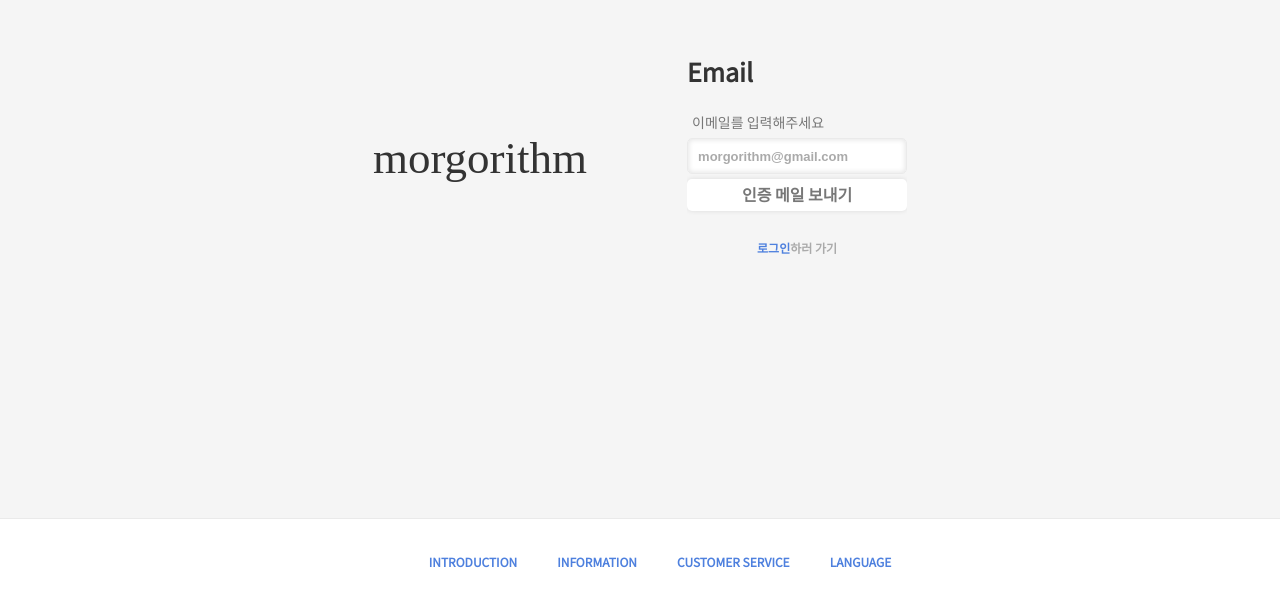
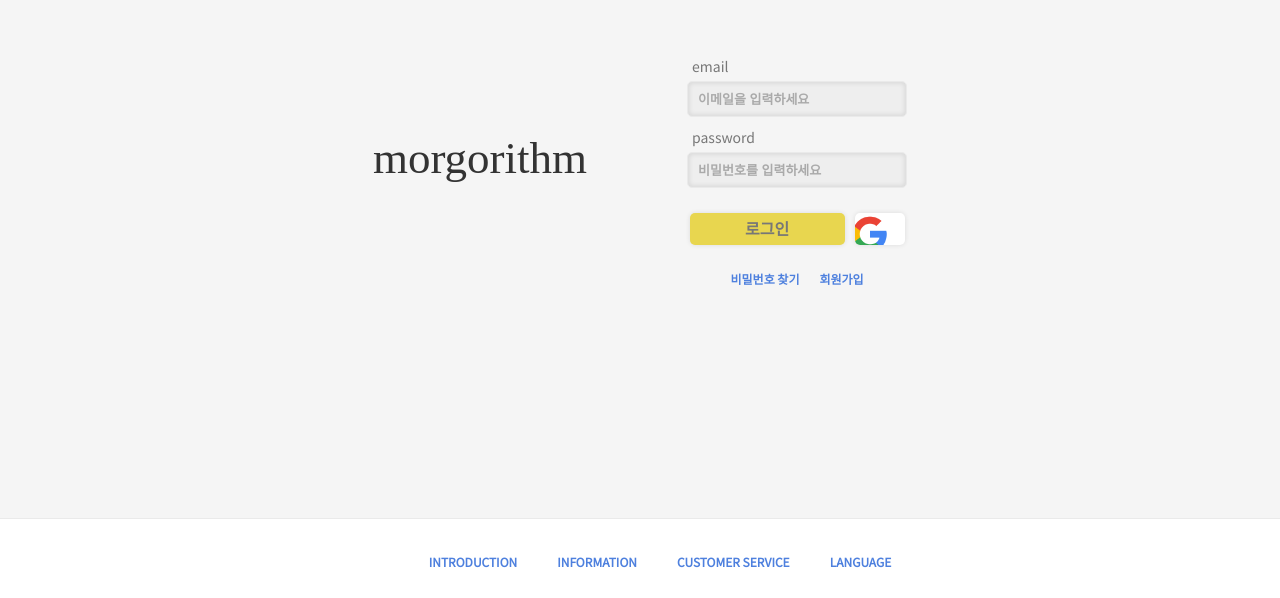
Before and after one commit to jngcii/morgorithm-client, a React app: page / in a window 1280 px wide. Shown: the part 202-800 px from the top of the page. Built offline with nearby package versions, Linux system fonts and the light colour scheme; a web font is replaced by a local one.

Commit message:
Update sign up component

```diff
--- a/src/Components/Auth/index.js
+++ b/src/Components/Auth/index.js
@@ -6,7 +6,7 @@ import SignUp from "../SignUp";
 const cx = classNames.bind(styles);
 
 export default ({ setIsLoggedIn }) => {
-  const [isExist, setIsExist] = useState(false);
+  const [isExist, setIsExist] = useState(true);
 
   return (
     <div className={cx("wrapper")}>
--- a/src/Components/EmailVerification/index.js
+++ b/src/Components/InputEmail/index.js
@@ -10,23 +10,22 @@ export default ({setStep}) => {
   if (isVerifying) {
 
     return (
-      <div>
-        <span className={cx("tag")}></span>
+      <div className={cx("wrapper")}>
         <input className={cx("code")} spellCheck={false} placeholder={"인증코드를 입력해주세요"} />
         <span className={cx("btn", "code")} onClick={()=>setStep("credential")}>인증</span>
         <div className={cx("re")} onClick={()=>setIsVerifying(false)}>이메일 다시 입력하기</div>
-        {err === "typeErr" && <span className={cx("err")}>잘못된 인증코드입니다.</span>}
+        {err === "typeErr" && <span className={cx("err")}>잘못된 인증코드입니다</span>}
       </div>
     );
 
   } else {
 
     return (
-      <div>
+      <div className={cx("wrapper")}>
         <span className={cx("tag")}>이메일를 입력해주세요</span>
         <input spellCheck={false} placeholder="morgorithm@gmail.com" />
-        {err === "typeErr" && <span className={cx("err")}>이메일 양식이 맞지 않습니다.</span>}
-        {err === "uniqueErr" && <span className={cx("err")}>이미 존재하는 이메일입니다.</span>}
+        {err === "typeErr" && <span className={cx("err")}>이메일 양식이 맞지 않습니다</span>}
+        {err === "uniqueErr" && <span className={cx("err")}>이미 존재하는 이메일입니다</span>}
         <div className={cx("btn")} onClick={()=>setIsVerifying(true)}>인증 메일 보내기</div>
       </div>
     );
--- a/src/Components/EmailVerification/styles.module.scss
+++ b/src/Components/InputEmail/styles.module.scss
@@ -33,6 +33,8 @@ input {
   background-color: #fff;
   font-weight: 700;
   color: $darkGreyColor;
+  width: $authInputWidth - 10px;
+  margin: 10px auto;
 
   &.code {
       box-sizing: border-box;
--- /dev/null
+++ b/src/Components/InputMore/styles.module.scss
@@ -0,0 +1,21 @@
+@import "src/Styles/utils.scss";
+
+.tag {
+  margin-left: 5px;
+  @include tagFont();
+}
+
+input {
+  display: block;
+  margin: 5px auto;
+  @include authInput();
+}
+
+.btn {
+  @include btn();
+  width: $authInputWidth - 10px;
+  margin: 10px auto;
+  background-color: #fff;
+  font-weight: 700;
+  color: $darkGreyColor;
+}
--- /dev/null
+++ b/src/Components/InputUser/index.js
@@ -0,0 +1,33 @@
+import React, { useState } from "react";
+import classNames from "classnames/bind";
+import styles from "./styles.module.scss";
+const cx = classNames.bind(styles);
+
+export default ({ setStep, setIsLoggedIn }) => {
+  const [err, setErr] = useState(null);
+
+  return (
+    <div>
+      <input spellCheck={false} placeholder="닉네임을 입력해주세요 *" />
+      {/* <span className={cx("tag")}>이름을 입력해주세요</span>
+      <input spellCheck={false} placeholder="홍길동" /> */}
+      <input spellCheck={false} placeholder={"비밀번호를 입력하세요"} />
+      <input spellCheck={false} placeholder={"비밀번호를 다시 입력하세요"} />
+      {err === "typeErr" && (
+        <span className={cx("err")}>잘못된 닉네임입니다</span>
+      )}
+      {err === "uniqueErr" && (
+        <span className={cx("err")}>이미 존재하는 닉네임입니다</span>
+      )}
+      {err === "pwErr" && (
+        <span className={cx("err")}>잘못된 비밀번호입니다</span>
+      )}
+      {err === "pw2Err" && (
+        <span className={cx("err")}>비밀번호를 다시 확인해주세요 *</span>
+      )}
+      <div className={cx("btn")} onClick={() => setIsLoggedIn(true)}>
+        계정 만들기
+      </div>
+    </div>
+  );
+};
--- /dev/null
+++ b/src/Components/InputUser/styles.module.scss
@@ -0,0 +1,21 @@
+@import "src/Styles/utils.scss";
+
+input {
+  display: block;
+  margin: 5px auto;
+  @include authInput();
+}
+
+.err {
+  color: $redColor;
+  font-size: 12px;
+}
+
+.btn {
+  @include btn();
+  width: $authInputWidth - 10px;
+  margin: 10px auto;
+  background-color: #fff;
+  font-weight: 700;
+  color: $darkGreyColor;
+}
--- a/src/Components/SignIn/index.js
+++ b/src/Components/SignIn/index.js
@@ -24,7 +24,7 @@ export default ({ setIsLoggedIn, setIsExist }) => (
     </div>
 
     <ul className={cx("except")}>
-      <li>ID/PW 찾기</li>
+      <li>비밀번호 찾기</li>
       <li onClick={() => setIsExist(false)}>회원가입</li>
     </ul>
   </div>
--- a/src/Components/SignUp/index.js
+++ b/src/Components/SignUp/index.js
@@ -1,7 +1,8 @@
 import React, { useState } from "react";
 import classNames from "classnames/bind";
 import styles from "./styles.module.scss";
-import EmailVerification from "../EmailVerification";
+import InputEmail from "../InputEmail";
+import InputUser from "../InputUser";
 const cx = classNames.bind(styles);
 
 export default ({ setIsLoggedIn, setIsExist }) => {
@@ -11,22 +12,15 @@ export default ({ setIsLoggedIn, setIsExist }) => {
     <div className={cx("wrapper")}>
       {step === "email" && <h1 className={cx("header")}>Email</h1>}
       {step === "credential" && <h1 className={cx("header")}>회원 정보</h1>}
-      {step === "moreinfo" && <h1 className={cx("header")}>부가 정보</h1>}
+      {/* {step === "moreinfo" && <h1 className={cx("header")}>부가 정보</h1>} */}
 
       <div className={cx("all", step)}>
         <div className={cx("container")}>
-          <EmailVerification setStep={setStep} />
+          <InputEmail setStep={setStep} />
         </div>
-        <div
-          className={cx("container")}
-          onClick={() => setStep("moreinfo")}
-          style={{ backgroundColor: "red" }}
-        />
-        <div
-          className={cx("container")}
-          onClick={() => setStep("email")}
-          style={{ backgroundColor: "purple" }}
-        />
+        <div className={cx("container")}>
+          <InputUser setStep={setStep} setIsLoggedIn={setIsLoggedIn} />
+        </div>
       </div>
 
       <div className={cx("except")}>
--- a/src/Components/SignUp/styles.module.scss
+++ b/src/Components/SignUp/styles.module.scss
@@ -13,24 +13,31 @@
   .all {
     position: relative;
     display: flex;
-        width: $authInputWidth*4;
-        transition: .25s;
+    width: $authInputWidth * 4;
+    transition: 0.25s;
 
     .container {
+      display: flex;
+      align-items: center;
       width: $authInputWidth;
-            height: 80px;
     }
 
-        &.email { left: 0; }
-        &.credential { left: -$authInputWidth; }
-        &.moreinfo {left: -$authInputWidth*2; }
+    &.email {
+      left: 0;
+    }
+    &.credential {
+      left: -$authInputWidth;
+    }
+    &.moreinfo {
+      left: -$authInputWidth * 2;
+    }
   }
 }
 
 .except {
   height: 50px;
   text-align: center;
-    margin-top: 45px;
+  margin-top: 15px;
 
   span {
     font-size: 12px;
--- a/src/styles/utils.scss
+++ b/src/styles/utils.scss
@@ -44,7 +44,7 @@ $authInputWidth: 220px;
   width: $authInputWidth;
   height: 36px;
   border-radius: 5px;
-  background-color: #fff;
+  background-color: #eee;
   border: 1px solid #eaeaea;
   box-shadow: inset 0 0 5px 1px rgba(0, 0, 0, 0.1);
   outline: none;
@@ -53,10 +53,10 @@ $authInputWidth: 220px;
   color: $darkGreyColor;
 
   &:focus {
-    background-color: #eee;
+    background-color: #fff;
   }
   &:not(:placeholder-shown){
-    background-color: #eee;
+    background-color: #fff;
   }
   &::placeholder {
     color: $lightGreyColor;
```
Also changed, not shown: src/Components/InputMore/index.js (added, +32 -0 lines). Lines whose indentation alone changed are shown as unchanged.
